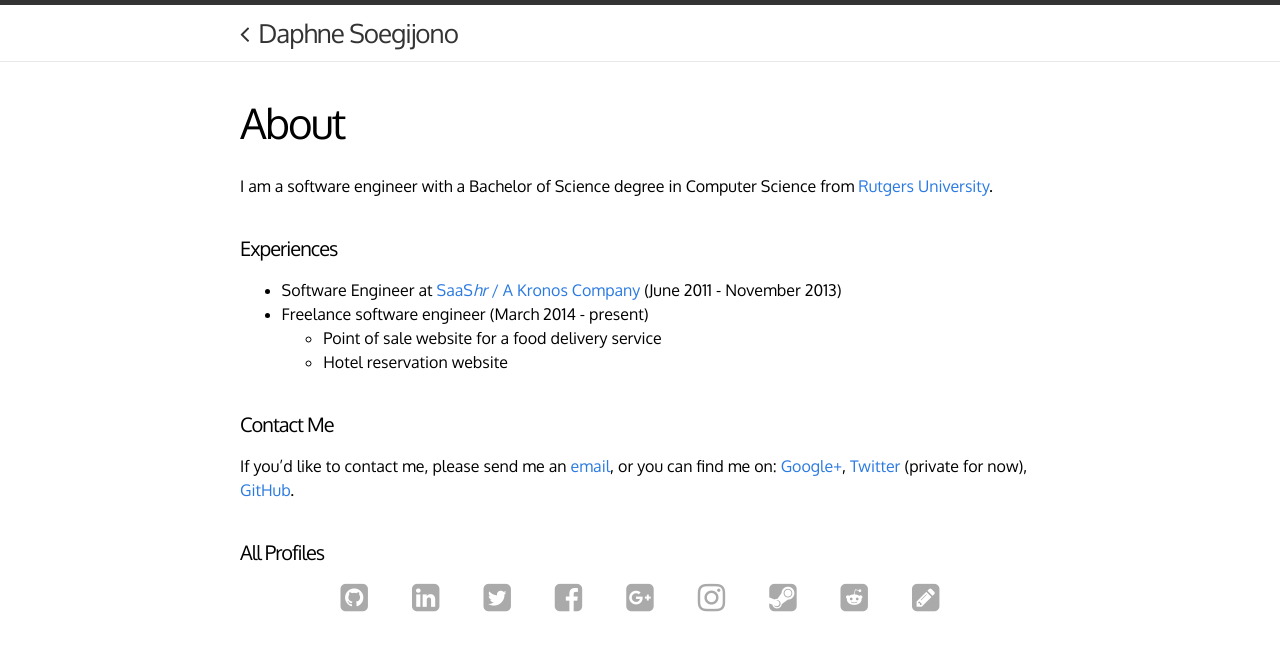
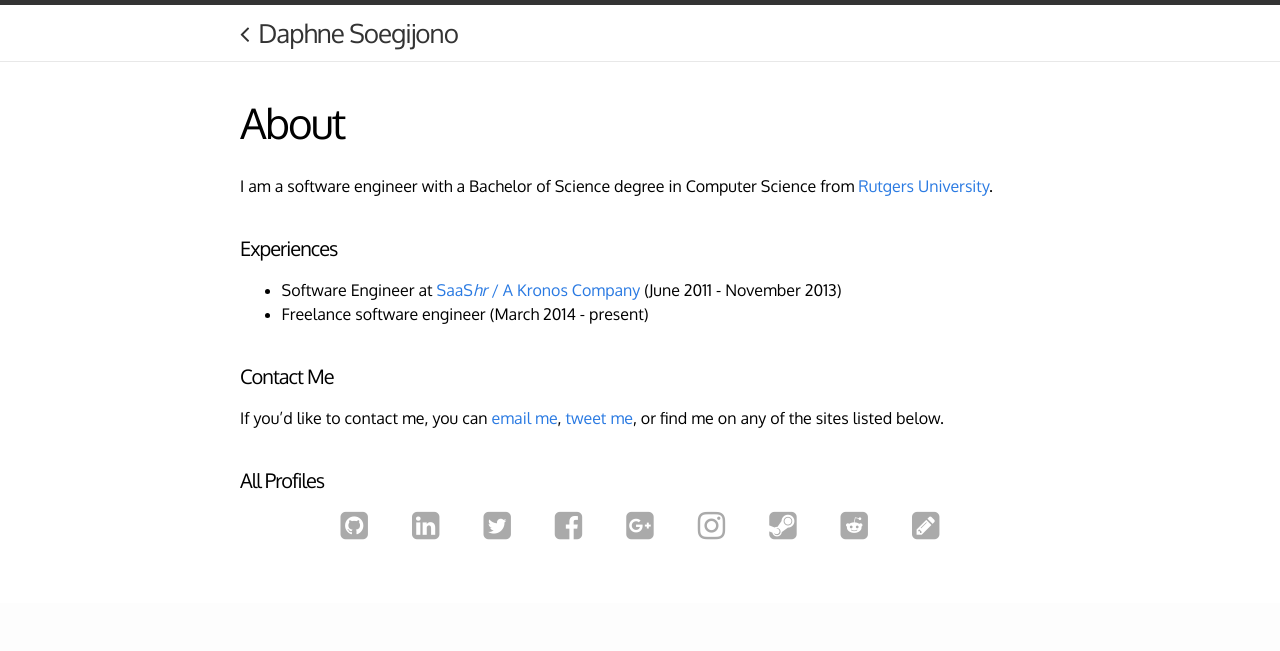
Before and after one commit to dsoegijono/dsoegijono.github.io, a Jekyll site: the page built from about.md, in a window 1280 px wide. Shown: the top 651 px of the page. Built offline with Jekyll 4.4.1, drawn with Linux system fonts in a browser that asks for light colours; nearby versions of some CDN libraries.

Commit message:
Update About page

```diff
--- a/about.md
+++ b/about.md
@@ -12,11 +12,9 @@ I am a software engineer with a Bachelor of Science degree in Computer Science f
 
 - Software Engineer at [SaaS*hr* / A Kronos Company](http://saashr.com/ta/shr2/index.jsp) (June 2011 - November 2013)
 - Freelance software engineer (March 2014 - present)
-  - Point of sale website for a food delivery service
-  - Hotel reservation website
 
 [ ](A pdf version of my resume can be found here. **Add link!**)
 
 ####Contact Me
 
-If you'd like to contact me, please send me an <a href="mailto:me@daphnesoegijono.com">email</a>, or you can find me on: <a title="Google+" href="https://plus.google.com/105299270876688639508/">Google+</a>, <a title="Twitter" href="https://www.twitter.com/{{ site.username }}">Twitter</a> (private for now), <a title="GitHub" href="https://github.com/dsoegijono/dsoegijono.github.io/issues">GitHub</a>.
+If you'd like to contact me, you can <a href="mailto:me@daphnesoegijono.com">email me</a>, <a title="Twitter" href="https://www.twitter.com/dsoegijono">tweet me</a>, or find me on any of the sites listed below.
```
